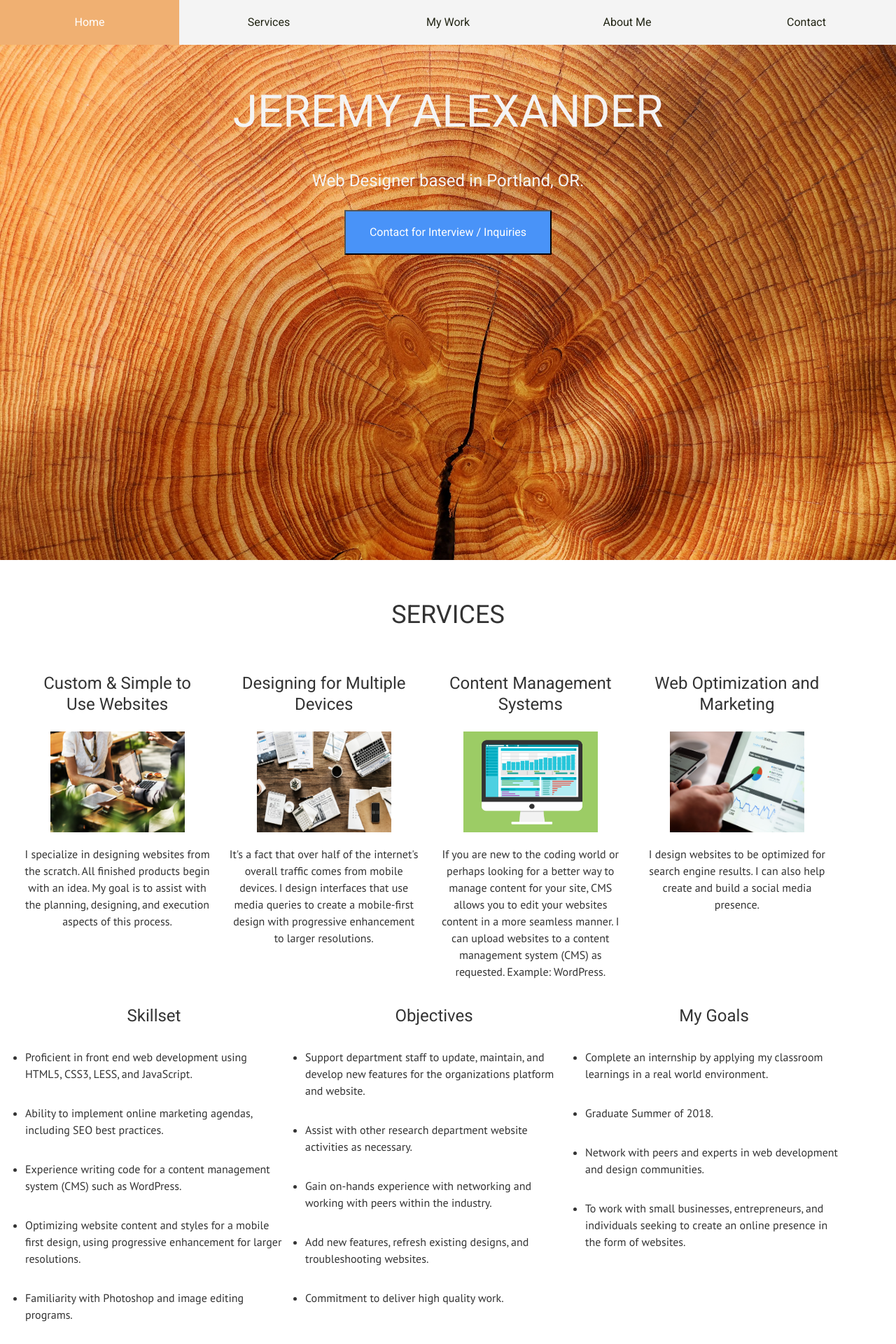
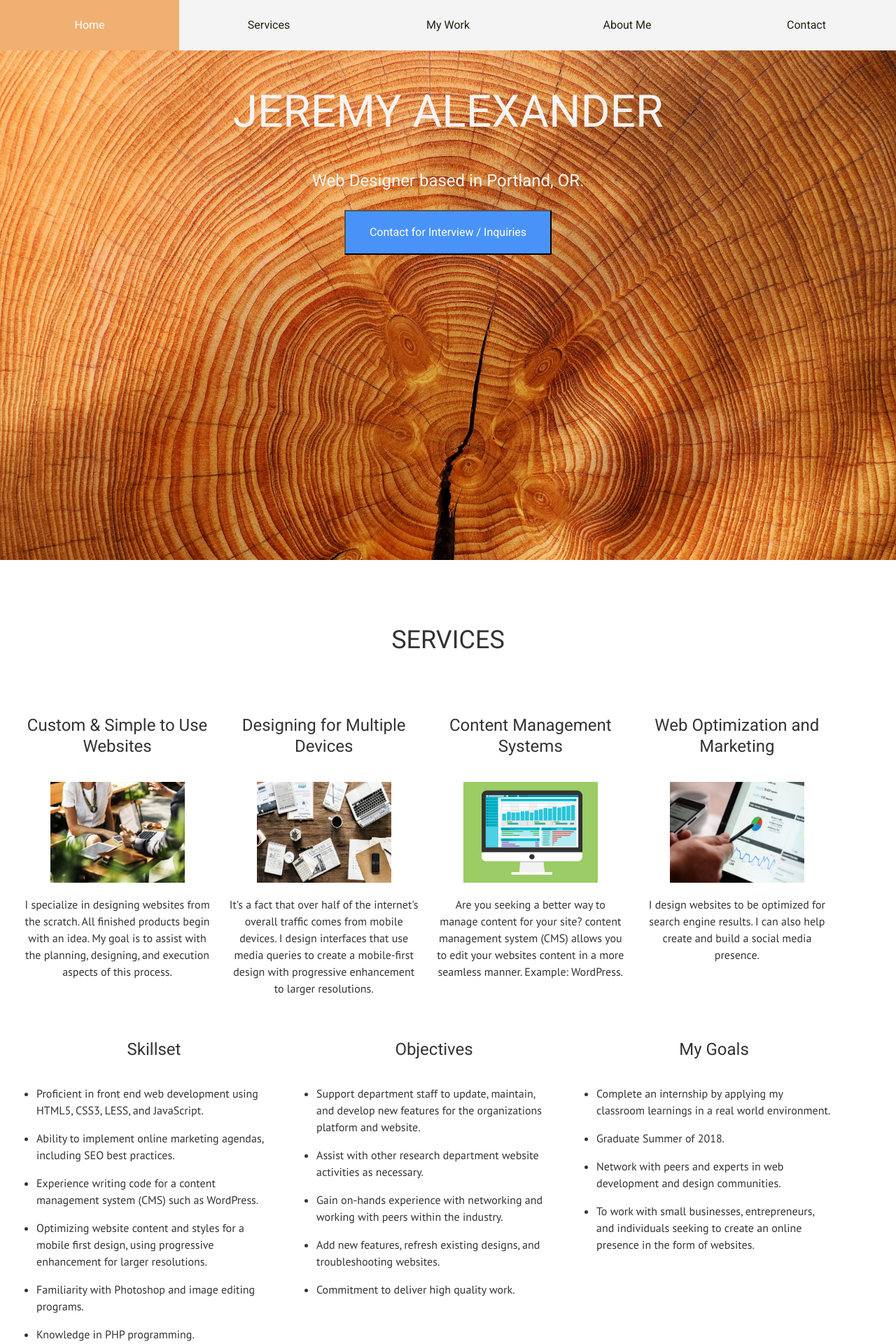
Before and after one commit to JeremyAlexander1/jeremy-alexander-portfolio, a PHP site: page / in a window 1280 px wide. Shown: the top 1920 px of the page at 70% size. Run offline with PHP 8.4, Linux system fonts and the light colour scheme.

Commit message:
Add files via upload

```diff
--- a/css/navigation.css
+++ b/css/navigation.css
@@ -7,7 +7,7 @@
 /* MOBILE STYLESHEET */
 
 .topnav {
-    overflow-y: scroll;
+    overflow-y: auto;
     max-height: 100vh;
     background-color: #f4f4f4;
     position: fixed;
@@ -20,13 +20,12 @@
   display: block;
   color: #212414;
   text-align: center;
-  padding: 20px;
+  padding: 24px;
   text-decoration: none;
   font-size: 16px;
 }
 
 .active {
-  background-color: #F0B072;
   color: #ffffff;
 }
 
@@ -87,7 +86,7 @@
     display: none;
   }
   .topnav a.icon {
-    float: left;
+    float: right;
     display: block;
   }
   .topnav.responsive {position: fixed;}
@@ -99,7 +98,7 @@
     float: none;
     display: block;
     text-align: center;
-    padding: 20px 40px;
+    padding: 25px 80px;
   }
   .topnav.responsive .dropdown {float: none;}
   .topnav.responsive .dropdown-content {position: fixed;}
--- a/css/style.css
+++ b/css/style.css
@@ -83,8 +83,8 @@
   font-size: 36px;
   text-transform: uppercase;
   font-family: 'Roboto', sans-serif;
-  padding-top: .75em;
-  padding-bottom: .75em;
+  padding-top: 1em;
+  margin-bottom: 1em;
   line-height: 1.25em;
 }
 main h3 {
@@ -109,7 +109,7 @@
 main ul,
 main li {
   font-family: 'PT Sans', sans-serif;
-  margin: .5em;
+  margin: 1em;
   list-style-type: disc;
   text-align: left;
 }
@@ -236,18 +265,16 @@
   header p {
     font-size: 24px;
   }
-  main {
-    margin: 1em;
-  }
   main h2,
   main h3,
   main h4 {
-    padding: 1em;
+    padding-top: 2em;
+    margin-bottom: 1em;
     line-height: 1.25em;
   }
   main ul,
   main li {
-    padding-bottom: 1.5em;
+    margin-bottom: 1em;
   }
   footer {
     font-size: 18px;
--- a/css/style.less
+++ b/css/style.less
@@ -76,8 +76,8 @@
         font-size: 36px;
         text-transform: uppercase;
         font-family: 'Roboto', sans-serif;
-        padding-top: .75em;
-        padding-bottom: .75em;
+        padding-top: 1em;
+        margin-bottom: 1em;
         line-height: 1.25em;
     }
     h3 {
@@ -101,7 +101,7 @@
     }
     ul, li {
         font-family: 'PT Sans', sans-serif;
-        margin: .5em;
+        margin: 1em;
         list-style-type: disc;
         text-align: left;
     }
@@ -247,13 +278,13 @@
 
 
     main {
-        margin: 1em;
         h2, h3, h4 {
-            padding: 1em;
+            padding-top: 2em;
+            margin-bottom: 1em;
             line-height: 1.25em;
         }
     ul, li {
-        padding-bottom: 1.5em;
+        margin-bottom: 1em;
     }
     }
 
--- a/includes/footer.php
+++ b/includes/footer.php
@@ -17,9 +17,6 @@
             <p>
             <a href="mailto:jmalexander29@gmail.com?Subject=Website-Inquiry" target="_top"><img src="images/mail-ui-icon.png" alt="e-mail"></a>
             </p>
-            <p>E-Mail:
-            <a href="mailto:jmalexander29@gmail.com?Subject=Website-Inquiry" target="_top">jmalexander29@gmail.com</a>
-            </p>
             <p>Resume:
             <a href="assets/resume_jeremy-alexander.pdf">Jeremy's PDF Resume</a>
             </p>
--- a/index.php
+++ b/index.php
@@ -23,31 +23,57 @@
             }
         </script>
     </nav>
+
     <!-- Main content -->
     <main>
+        <!-- Scroll back to top Arrow -->
+        <a id="back2Top" title="Back to top" href="index.php">&#10148;</a>
+        <script>
+        /*Scroll to top when arrow up clicked BEGIN*/
+            $(window).scroll(function() {
+            var height = $(window).scrollTop();
+            if (height > 100) {
+                    $('#back2Top').fadeIn();
+            }
+            else {
+                $('#back2Top').fadeOut();
+            }
+            });
+            $(document).ready(function() {
+            $("#back2Top").click(function(event) {
+                event.preventDefault();
+            $("html, body").animate({ scrollTop: 0 }, "slow");
+                return false;
+            });
+            });
+            /*Scroll to top when arrow up clicked END*/
+        </script>
+
         <section class="section group" id="services">
             <h2>Services</h2>
             <section class="col span_3_of_12">
                 <h3>Custom & Simple to Use Websites</h3>
-                <img src="images/networking.jpg" alt="networking" class="small-heading-img">
+                <img src="images/networking.jpg" alt="Networking with clients and experts" class="small-heading-img">
                 <p>I specialize in designing websites from the scratch. All finished products begin with an idea. My goal is to assist with the planning, designing, and execution aspects of this process.</p>
             </section>
             <section class="col span_3_of_12">
                 <h3>Designing for Multiple Devices</h3>
-                <img src="images/devices.jpg" alt="cms" class="small-heading-img">
+                <img src="images/devices.jpg" alt="Designing for multiple devices" class="small-heading-img">
                 <p>It's a fact that over half of the internet's overall traffic comes from mobile devices. I design interfaces that use media queries to create a mobile-first design with progressive enhancement to larger resolutions.</p>
             </section>
             <section class="col span_3_of_12">
                 <h3>Content Management Systems</h3>
-                <img src="images/cms.jpg" alt="cms" class="small-heading-img">
-                <p>If you are new to the coding world or perhaps looking for a better way to manage content for your site, CMS allows you to edit your websites content in a more seamless manner. I can upload websites to a content management system (CMS) as requested. Example: WordPress.</p>
+                <img src="images/cms.jpg" alt="Content management systems" class="small-heading-img">
+                <p>Are you seeking a better way to manage content for your site? content management system (CMS) allows you to edit your websites content in a more seamless manner. Example: WordPress.</p>
             </section>
             <section class="col span_3_of_12">
                 <h3>Web Optimization and Marketing</h3>
-                <img src="images/seo.jpg" alt="seo" class="small-heading-img">
+                <img src="images/seo.jpg" alt="Search engine optimization" class="small-heading-img">
                 <p>I design websites to be optimized for search engine results. I can also help create and build a social media presence.</p>
             </section>
+        </section>
 
+        <section class="section group" id="services">
             <section class="col span_4_of_12">
                 <h3>Skillset</h3>
                 <ul>
@@ -84,27 +110,27 @@
             <h2>My Work</h2>
             <section class="col span_6_of_12">
                 <h3><a href="http://jeremyalexander.webhostingforstudents.com/mock-sites/aja_final_web-site/">Andrew Joseph Alexander</a></h3>
-                <a href="http://jeremyalexander.webhostingforstudents.com/mock-sites/aja_final_web-site/"><img src="images/mock-site-aja.jpg" alt="Andrew Joseph Alexander"></a>
+                <a href="http://jeremyalexander.webhostingforstudents.com/mock-sites/aja_final_web-site/"><img src="images/mock-site-aja.jpg" alt="Andrew Joseph Alexander's website"></a>
                 <p><a href="http://jeremyalexander.webhostingforstudents.com/mock-sites/aja_final_web-site/">*Desktop resolution. Click screenshot to visit Andrew Joseph Alexander's website.</a></p>
                 <p>Andrew Joseph Alexander works on Video Editing, Cinematography, Music Videos, Short Films, VFX, Highlight Films, Commercials, Cover Art, and Multimedia Videos. I redesigned Andrew's website to be optimized as a mobile-first interface with progressive enhancements for larger resolution devices.</p>
             </section>
             <section class="col span_6_of_12">
                 <h3><a href="http://jeremyalexander.webhostingforstudents.com/mock-sites/burrito-masala-web-site/">Burrito Masala</a></h3>
-                <a href="http://jeremyalexander.webhostingforstudents.com/mock-sites/burrito-masala-web-site/"><img src="images/mock-site-bm.png" alt="Burrito Masala"></a>
+                <a href="http://jeremyalexander.webhostingforstudents.com/mock-sites/burrito-masala-web-site/"><img src="images/mock-site-bm.png" alt="Burrito Masala website"></a>
                 <p><a href="http://jeremyalexander.webhostingforstudents.com/mock-sites/burrito-masala-web-site/">*Desktop resolution. Click screenshot to visit Burrito Masala.</a></p>
                 <p>Burrito Masala is a fictional food cart located in downtown Portland, Oregon on the corner of SW 3rd and Alder. Burrito Masala specializes in cooking delicious southern Indian (Kerala) and Mexican food. The cart offers options to build burritos or bowls, and you can pick your ingredients. This site was designed to showcase my portfolio of work.</p>
             </section>
         </section>
-        <section class="section group" id="my-work-2">
+        <section class="section group" id="my-work">
             <section class="col span_6_of_12">
                <h3><a href="http://jeremyalexander.webhostingforstudents.com/mock-sites/night-owl-party-supplies/">Night Owl Party Supplies</a></h3>
-                <a href="http://jeremyalexander.webhostingforstudents.com/mock-sites/night-owl-party-supplies/"><img src="images/mock-site-nops.jpg" alt="Night Owl Party Supplies"></a>
+                <a href="http://jeremyalexander.webhostingforstudents.com/mock-sites/night-owl-party-supplies/"><img src="images/mock-site-nops.jpg" alt="Night Owl Party Supplies website"></a>
                 <p><a href="http://jeremyalexander.webhostingforstudents.com/mock-sites/night-owl-party-supplies/">*Desktop resolution. Click screenshot to visit Night Owl Party Supplies.</a></p>
                 <p>Night Owl Party Supplies is a fictional site designed by Jeremy Alexander. Night Owl Party Supplies is a industrial design and install team who is committed to serve your gatherings, parties, special occasions, holidays, celebrations, and much more since 2011.</p>
             </section>
             <section class="col span_6_of_12">
                <h3><a href="http://jeremyalexander.webhostingforstudents.com/mock-sites/walk-albina-cas285-group-site/">Walk Albina's Black History</a></h3>
-                <a href="http://jeremyalexander.webhostingforstudents.com/mock-sites/walk-albina-cas285-group-site/"><img src="images/albinas-black-history-walk-2018-cas285-group3.png" alt="Walk Albina's Black History"></a>
+                <a href="http://jeremyalexander.webhostingforstudents.com/mock-sites/walk-albina-cas285-group-site/"><img src="images/albinas-black-history-walk-2018-cas285-group3.png" alt="Walk Albina's Black History group3 website"></a>
                 <p><a href="http://jeremyalexander.webhostingforstudents.com/mock-sites/walk-albina-cas285-group-site/">*Desktop resolution. Click screenshot to visit Walk Albina's Black History</a></p>
                 <p>Walk Albina's Black History was designed as a group project from CAS 285 - Capstone for Website Development/Design at <a href="https://www.pcc.edu/">PCC</a>. Walk Albina's Black History is a service learning project provided by Dr. Andrea Lowgren's HST 251 students of <a href="https://www.pcc.edu/">PCC</a>.</p>
             </section>
@@ -112,14 +138,14 @@
 
         <section class="section group" id="about-me">
             <h2>About Jeremy Alexander</h2>
-            <section class="col span_6_of_12">
+            <section class="col span_6_of_12" id="about-me-paragraph">
                 <p>I'm a student at Portland Community College, and I will be graduating by summer of 2018. My degree is in Associate of Applied Science, AAS majoring in Web Site Development & Design. My goal is to complete work for small businesses, freelance creators, or any individuals seeking to design a clear and concise web presence.</p>
                 <p>When I'm not designing web sites, my hobbies include playing and watching sports, hiking, enjoying nature, and music production.</p>
-                <p>Jeremy Alexander, freelance web design based in Portland, Oregon.</p>
-                <a href="assets/resume_jeremy-alexander.pdf">Jeremy's PDF Resume</a>
+                <p>Jeremy Alexander, web designer based in Portland, Oregon.</p>
+                <p><a href="assets/resume_jeremy-alexander.pdf">View Jeremy's PDF Resume</a></p>
             </section>
             <section class="col span_6_of_12">
-                <img src="images/jeremy-alexander-headshot-close-up-1.jpg" alt="Jeremy Alexander head shot">
+                <img src="images/jeremy-alexander-headshot-close-up-1.jpg" alt="Jeremy Alexander head shot resized">
             </section>
         </section>
         <!-- Image carousel -->
@@ -136,26 +162,21 @@
             <li data-target="#myCarousel" data-slide-to="5"></li>
             <li data-target="#myCarousel" data-slide-to="6"></li>
             <li data-target="#myCarousel" data-slide-to="7"></li>
-            <li data-target="#myCarousel" data-slide-to="8"></li>
             </ol>
 
             <!-- Wrapper for slides -->
             <div class="carousel-inner">
 
             <div class="item active">
-            <img src="images/jeremy-alexander-headshot-1-resize.jpg" alt="Jeremy Alexander Headshot" style="width:100%;">
+            <img src="images/jeremy-alexander-headshot-1-resize.jpg" alt="Jeremy Alexander Headshot original" style="width:100%;">
             </div>
 
             <div class="item">
-            <img src="images/jeremy-alexander-headshot-2-resize.jpg" alt="Jeremy Alexander Headshot" style="width:100%;">
+            <img src="images/jeremy-alexander-headshot-2-resize.jpg" alt="Jeremy Alexander looking up" style="width:100%;">
             </div>
 
             <div class="item">
-            <img src="images/jeremy-alexander-headshot-3-resize.jpg" alt="Jeremy Alexander Headshot" style="width:100%;">
-            </div>
-
-            <div class="item">
-            <img src="images/jeremy-alexander-headshot-4-black-white-resize.jpg" alt="Jeremy Alexander Headshot" style="width:100%;">
+            <img src="images/jeremy-alexander-headshot-4-black-white-resize.jpg" alt="Jeremy Alexander Headshot black and white" style="width:100%;">
             </div>
 
             <div class="item">
@@ -163,19 +184,19 @@
             </div>
 
             <div class="item">
-            <img src="images/jeremy-nature-1.png" alt="Jeremy in the Forest" style="width:100%;">
+            <img src="images/jeremy-nature-1.png" alt="Jeremy looking at the landscape" style="width:100%;">
             </div>
 
             <div class="item">
-            <img src="images/jeremy-nature-2.png" alt="Jeremy in the Forest" style="width:100%;">
+            <img src="images/jeremy-nature-2.png" alt="Jeremy standing in the Forest" style="width:100%;">
             </div>
 
             <div class="item">
-            <img src="images/jeremy-nature-3.png" alt="Jeremy in the Forest" style="width:100%;">
+            <img src="images/jeremy-nature-3.png" alt="Jeremy walking out of focus" style="width:100%;">
             </div>
 
             <div class="item">
-            <img src="images/jeremy-nature-4.png" alt="Jeremy in the Forest" style="width:100%;">
+            <img src="images/jeremy-nature-4.png" alt="Shadows walking in the Forest" style="width:100%;">
             </div>
 
             </div>
```
Also changed, not shown: other parts of css/style.css (+40 -5 lines), other parts of css/style.less (+45 -5 lines), connection.php (+4 -21 lines).
